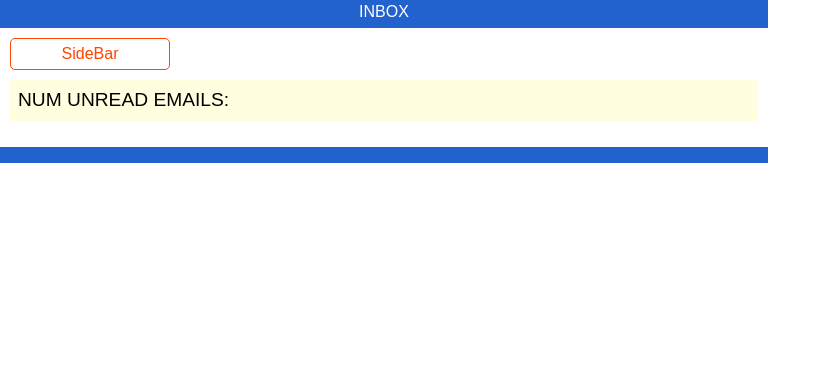
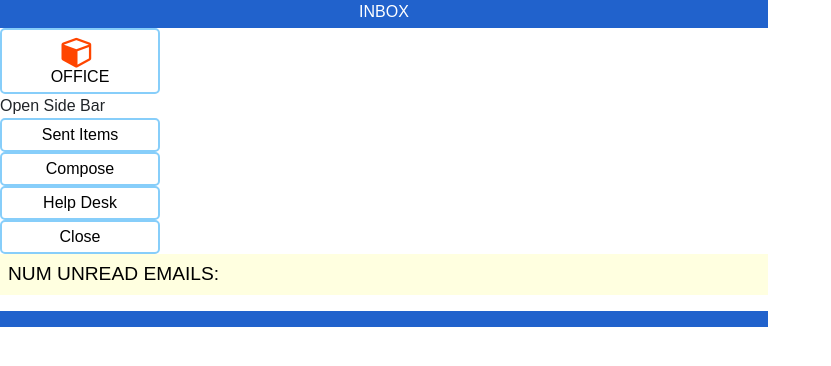
Before and after one commit to humaid123/CS3428_Final, a plain HTML site: page Student_Intermediate/inbox.html in a window 1280 px wide. Shown: the whole page, without its empty margins (0-831 px from the left). Drawn offline with Linux system fonts and the light colour scheme; no server answers.

Commit message:
new sidebar

```diff
--- a/Student_Intermediate/inbox.html
+++ b/Student_Intermediate/inbox.html
@@ -6,6 +6,7 @@
     <meta name="viewport" content="width=device-width" />
     <link rel="stylesheet" href="../styles/index.css">
     <link rel="stylesheet" href="../styles/emailsList.css">
+    <link rel="stylesheet" href="../styles/student_intermediate.css">
     <link rel="stylesheet" href="https://cdnjs.cloudflare.com/ajax/libs/font-awesome/4.7.0/css/font-awesome.min.css">
     <script src="../jquery-3.4.1.min.js" async></script>
     <script src="../constants.js" async></script>
@@ -14,79 +15,44 @@
     <script src="../Modules/clickCheckBox.js" async></script>
     <script src="../Modules/DisplayEmails.js" async></script>
     <script src="./scripts/viewEmailsEntry.js" async></script>
-
-<style>
-
-#container {
-    display: grid;
-    grid-template-row: 5% 10% 80% 5%;
-}
-
-#innerContainer {
-    display: flex;
-    flex-direction: row;
-    padding: 10px;
-}
-
-#sideBar {
-    display: grid;
-    grid-template-rows: 40px 40px 40px auto;
-    grid-row-gap: 10px;
-    padding: 10px;
-    display: none;
-}
-#listOfEmails {
-    width: 100%;
-    align-self: stretch;
-}
-    #showSideBar {
-        margin-top: 10px;
-        margin-left: 10px;
-        color: orangered;
-        border: 1px solid orangered;
+<script>
+    function showNavigation() {
+        document.getElementById("Navigation").style.display = "flex";
     }
-    #showSideBar:hover {
-        color: white;
-        background-color: orangered;
-    }
-    #closeSideBar {
-        padding-top: 10px;
-        color: orangered;
-        border: 1px solid orangered;
-    }
-    #closeSideBar:hover {
-        color: white;
-        background-color: orangered;
-    }
-    @media screen and (max-width: 650px) {
-        body {
-            width: 100%;
-        }
-    }
-</style>
-<script>
-    function showSideBar() {
-        document.getElementById("sideBar").style.display = "grid";
-    }
-    function closeSideBar() {
-        document.getElementById("sideBar").style.display = "none";
+    function closeNavigation() {
+        document.getElementById("Navigation").style.display = "none";
     }
 </script>
 </head>
 <body onload="loadStudentInbox()">
     <div id="container">
         <header>INBOX</header>
-        <div id="menuOnTop">
-            <button class="normalButton" id="showSideBar" onclick="showSideBar()">SideBar</button>
+         <div id="menuOnTop">
+            <div class="topButtonDiv">
+                <button id="officeButton" class="normalButton topButton" onclick="showNavigation()">
+                    <i class="fa fa-cube" style="font-size: 2em; color: orangered" aria-hidden="true"></i>
+                    <div>OFFICE</div>
+                </button>
+                <div class="hintSideBar">Open Side Bar</div>
+            </div>
         </div>
 
         <div id="innerContainer">
-            <div class="controlgroup" id="sideBar">
-                    <button class="normalButton" onclick="linkStudentSent()">Sent Items</button>
-                    <button class="normalButton" onclick="linkStudentCompose(1)">Compose</button>
-                    <button class="normalButton" onclick="helpStudentInbox()">Help Desk</button>
-                    <button class="normalButton" id="closeSideBar" onclick="closeSideBar()">Close</button>
-                <div></div>
+            <div id="Navigation">
+                <div id="NavigationContent">
+                    <div class="OfficeClickedDiv">
+                        <button class="normalButton navigationButton" onclick="linkStudentSent()">Sent Items</button>
+                    </div>
+                    <div class="OfficeClickedDiv">
+                        <button class="normalButton navigationButton" onclick="linkStudentCompose(1)">Compose</button>
+                    </div>
+                    <div class="OfficeClickedDiv">
+                        <button class="normalButton navigationButton" onclick="showHelp()">Help Desk</button>
+                    </div>
+                    <div class="OfficeClickedDiv" id="closeButtonDiv">
+                        <button class="normalButton navigationButton" id="closeButton" onclick="closeNavigation()">Close</button>
+                    </div>
+                </div>
             </div>
 
             <div id="listOfEmails">
```
Also changed, not shown: Student_Intermediate/sentItems.html (+28 -56 lines).
